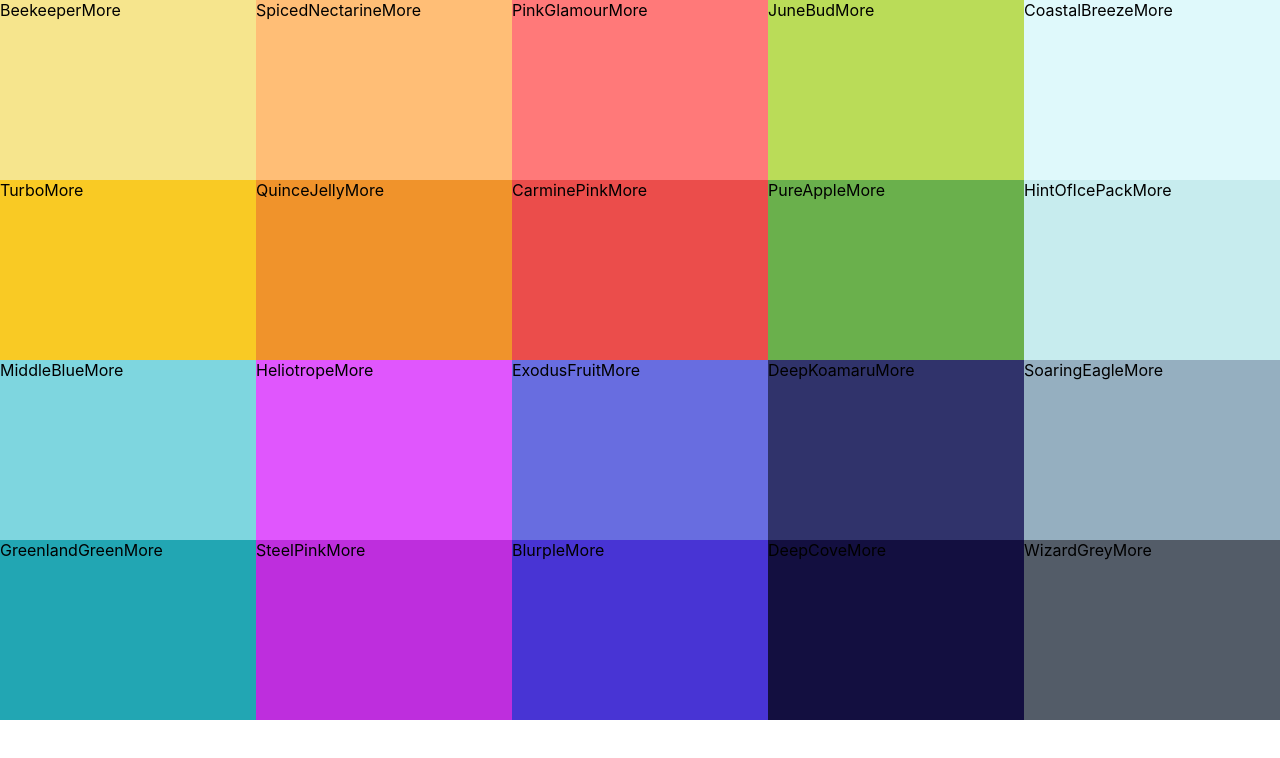
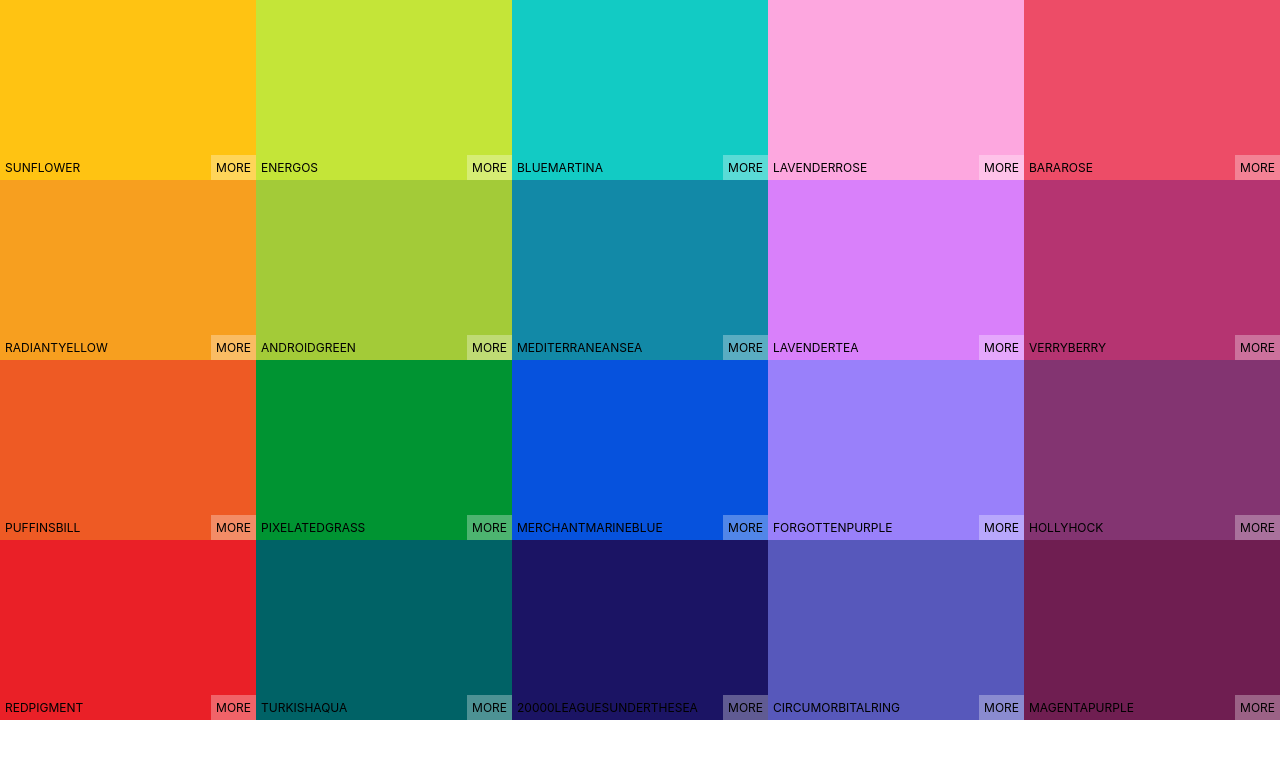
Before and after one commit to mluna-again/react-colors-app, a React (Create React App) app: page / in a window 1280 px wide. Shown: the top 758 px of the page. Built offline with nearby package versions, Linux system fonts and the light colour scheme.

Commit message:
Style ColorBox

```diff
--- a/src/App.js
+++ b/src/App.js
@@ -6,7 +6,7 @@ import seedColors from "./seedColors";
 function App() {
   return (
     <div className="App">
-      <Palette {...seedColors[4]} />
+      <Palette {...seedColors[2]} />
     </div>
   );
 }
--- a/src/components/ColorBox.css
+++ b/src/components/ColorBox.css
@@ -1,4 +1,61 @@
 .ColorBox {
   height: 25%;
   flex-basis: 20%;
+  position: relative;
 }
+
+.ColorBox-copy-container {
+}
+
+.ColorBox-copy-btn {
+  position: absolute;
+  top: 50%;
+  left: 50%;
+  width: 100px;
+  height: 30px;
+  margin-left: -50px;
+  margin-top: -15px;
+  padding: 5px 15px;
+  outline: none;
+  background-color: #ffffff4d;
+  font-size: 1rem;
+  color: #fff;
+  text-transform: uppercase;
+  border: none;
+  opacity: 0;
+  transform: translateY(15px);
+  transition: all 0.5s ease;
+}
+
+.ColorBox-content {
+  text-transform: uppercase;
+  position: absolute;
+  left: 0;
+  bottom: 0;
+  padding: 5px;
+  font-size: 12px;
+}
+
+.ColorBox-more {
+  position: absolute;
+  bottom: 0;
+  right: 0;
+  text-align: center;
+  padding: 5px;
+  text-transform: uppercase;
+  font-size: 12px;
+  background-color: #ffffff4d;
+  transition: all 0.5s ease;
+}
+
+/* HOVER STATES */
+.ColorBox:hover .ColorBox-copy-btn {
+  opacity: 1;
+  transform: translateY(0);
+  cursor: pointer;
+}
+
+.ColorBox-more:hover {
+  background-color: #ffffff8e;
+  cursor: pointer;
+}
--- a/src/components/ColorBox.js
+++ b/src/components/ColorBox.js
@@ -4,10 +4,17 @@ import "./ColorBox.css";
 
 export default class ColorBox extends Component {
   render() {
+    const { name, color } = this.props;
+
     return (
-      <div className="ColorBox" style={{ backgroundColor: this.props.color }}>
-        <span>{this.props.name}</span>
-        <span>More</span>
+      <div className="ColorBox" style={{ backgroundColor: color }}>
+        <div className="ColorBox-copy-container">
+          <div className="ColorBox-content">
+            <span>{name}</span>
+          </div>
+          <button className="ColorBox-copy-btn">Copy</button>
+        </div>
+        <span className="ColorBox-more">More</span>
       </div>
     );
   }
```
